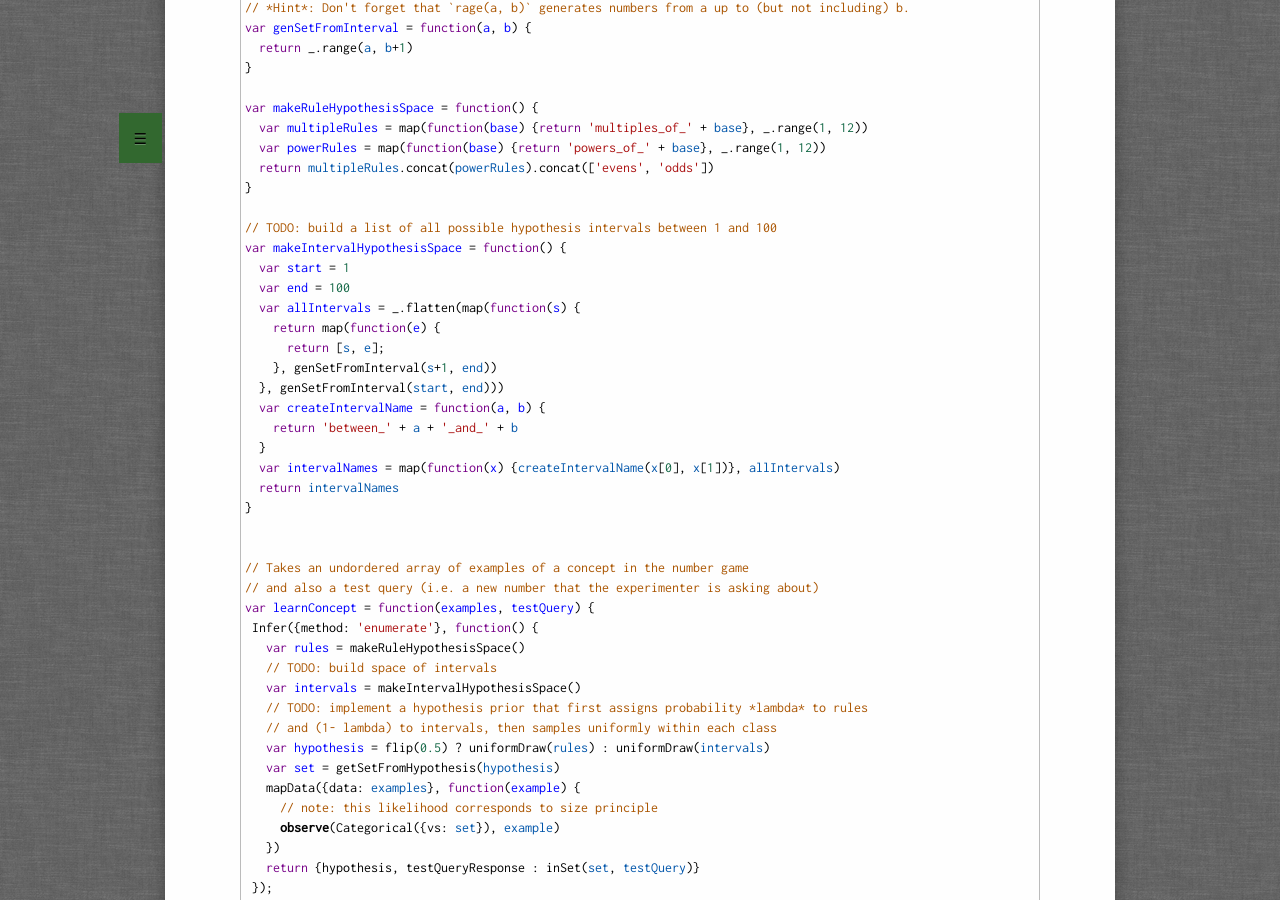
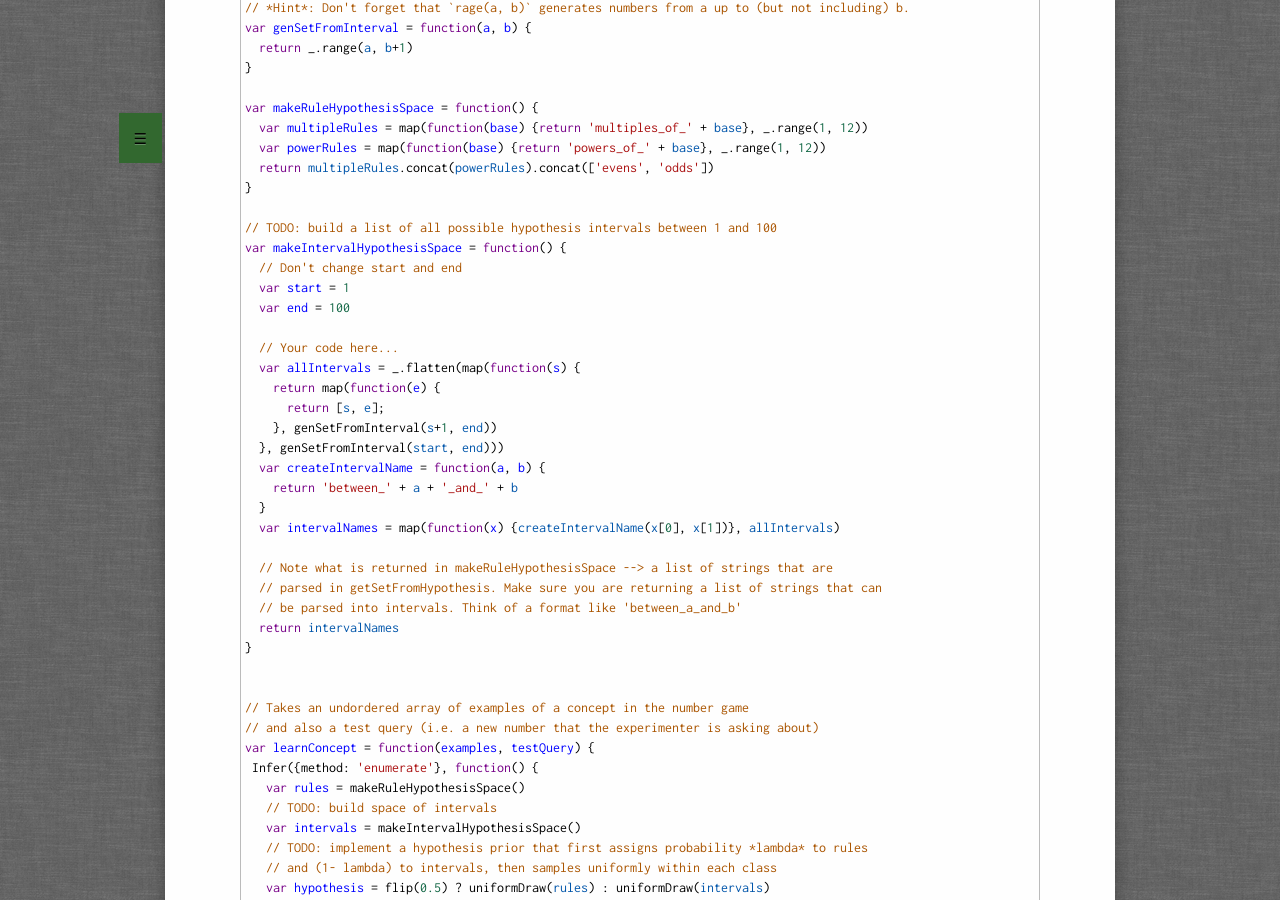
Before and after one commit to probmods/probmods2, a Jekyll site: the page built from exercises/lot-learning.md, in a window 1280 px wide and 900 px high, scrolled down 2712 px. Built offline with Jekyll 4.4.1, drawn with Linux system fonts in a browser that asks for light colours; a script that is not in the unit is left out.

Commit message:
additional hint in makeIntervalHypothesisSpace

```diff
--- a/exercises/lot-learning.md
+++ b/exercises/lot-learning.md
@@ -346,8 +346,11 @@
 
 // TODO: build a list of all possible hypothesis intervals between 1 and 100
 var makeIntervalHypothesisSpace = function() {
+  // Don't change start and end
   var start = 1
   var end = 100
+
+  // Your code here...
   var allIntervals = _.flatten(map(function(s) {
     return map(function(e) {
       return [s, e];
@@ -357,6 +360,10 @@
     return 'between_' + a + '_and_' + b
   }
   var intervalNames = map(function(x) {createIntervalName(x[0], x[1])}, allIntervals)
+
+  // Note what is returned in makeRuleHypothesisSpace --> a list of strings that are
+  // parsed in getSetFromHypothesis. Make sure you are returning a list of strings that can
+  // be parsed into intervals. Think of a format like 'between_a_and_b'
   return intervalNames
 }
 
```
